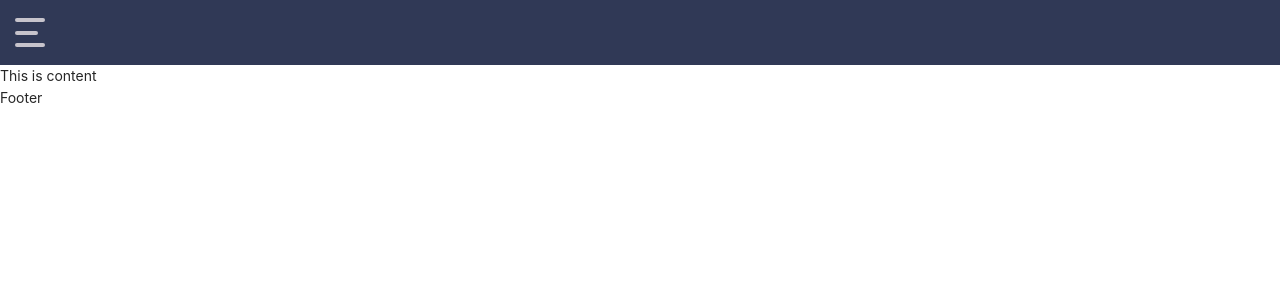
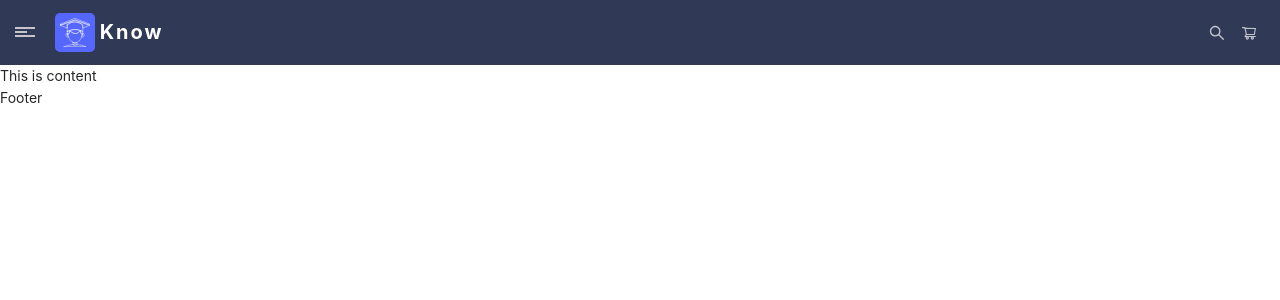
Before and after one commit to zinbac000/react-elearning, a React (Create React App) app: page / in a window 1280 px wide. Shown: the top 300 px of the page. Built offline with nearby package versions, Linux system fonts and the light colour scheme.

Commit message:
implement header, logo, drawer, search and cart icons

```diff
--- a/src/components/MainLayout/Header/DrawerToggler/DrawerToggler.module.scss
+++ b/src/components/MainLayout/Header/DrawerToggler/DrawerToggler.module.scss
@@ -1,19 +1,19 @@
 .DrawerToggler {
   height: 70%;
-  width: 30px;
+  width: 20px;
   display: flex;
   flex-direction: column;
-  justify-content: space-evenly;
+  justify-content: center;
 
   div {
     width: 100%;
-    height: 4px;
-    border-radius: 5px;
+    height: 2px;
+    margin-bottom: 2px;
 
     background-color: #c7c4cc;
 
     &:nth-child(2) {
-      width: 75%;
+      width: 60%;
     }
   }
 }
--- a/src/components/MainLayout/Header/Header.js
+++ b/src/components/MainLayout/Header/Header.js
@@ -1,17 +1,27 @@
 import React, { Component } from 'react';
+import { Drawer, Button, Modal } from 'antd';
+import { SearchOutlined, ShoppingCartOutlined } from '@ant-design/icons';
 
 import classes from './Header.module.scss';
 
 import DrawerToggler from './DrawerToggler/DrawerToggler';
-import { Drawer } from 'antd';
+
+import Logo from '../../UI/Logo/Logo';
+import logo from '../../../assets/img/logo.svg';
 
 export default class Header extends Component {
   state = {
     drawerOpen: false,
+    searchModalOpen: false,
   };
 
   handleShowDrawer = () => this.setState({ drawerOpen: true });
+
   handleCloseDrawer = () => this.setState({ drawerOpen: false });
+
+  handleShowSearchModal = () => this.setState({ searchModalOpen: true });
+
+  handleCloseSearchModal = () => this.setState({ searchModalOpen: false });
 
   render() {
     return (
@@ -28,6 +38,30 @@ export default class Header extends Component {
           <p>Some contents...</p>
           <p>Some contents...</p>
         </Drawer>
+        <div className={classes.Logo}>
+          <Logo logo={logo} />
+        </div>
+        <nav>
+          <Button
+            onClick={this.handleShowSearchModal}
+            type="link"
+            icon={<SearchOutlined className={classes.IconLink} />}
+          />
+          <Modal
+            closable={false}
+            style={{ top: 0, left: 0, right: 0 }}
+            bodyStyle={{ height: '65px' }}
+            visible={this.state.searchModalOpen}
+            onCancel={this.handleCloseSearchModal}
+            footer={null}
+          >
+            Search for anything...
+          </Modal>
+          <Button
+            type="link"
+            icon={<ShoppingCartOutlined className={classes.IconLink} />}
+          />
+        </nav>
       </header>
     );
   }
--- a/src/components/MainLayout/Header/Header.module.scss
+++ b/src/components/MainLayout/Header/Header.module.scss
@@ -8,3 +8,13 @@
   background-color: #303956;
   color: #c1c4cd;
 }
+
+.Logo {
+  height: 60%;
+  margin-right: auto;
+  margin-left: 20px;
+}
+
+.IconLink {
+  color: #c1c4cd;
+}
--- a/src/components/UI/Logo/Logo.js
+++ b/src/components/UI/Logo/Logo.js
@@ -0,0 +1,16 @@
+import React, { Component } from 'react';
+
+import classes from './Logo.module.scss';
+
+export default class Logo extends Component {
+  render() {
+    return (
+      <div className={classes.Logo}>
+        <div>
+          <img src={this.props.logo} alt="logo" />
+        </div>
+        <span>Know</span>
+      </div>
+    );
+  }
+}
--- a/src/components/UI/Logo/Logo.module.scss
+++ b/src/components/UI/Logo/Logo.module.scss
@@ -0,0 +1,31 @@
+.Logo {
+  height: 100%;
+  display: flex;
+  align-items: center;
+  div {
+    height: 100%;
+    margin-right: 5px;
+    padding: 5px;
+    border-radius: 5px;
+
+    background-color: #5567ff;
+  }
+  img {
+    height: 100%;
+    width: auto;
+  }
+
+  span {
+    color: #ffffff;
+
+    font-size: 20px;
+    font-weight: bold;
+    letter-spacing: 2px;
+
+    display: none;
+
+    @media screen and (min-width: 768px) {
+      display: inline;
+    }
+  }
+}
--- a/src/index.scss
+++ b/src/index.scss
@@ -1 +1,2 @@
 @import './shared/scss/base/reset';
+@import './shared/scss/base/antd-custom';
--- /dev/null
+++ b/src/shared/scss/base/_antd-custom.scss
@@ -0,0 +1,3 @@
+.ant-drawer-left .ant-drawer-body {
+  background-color: #303956;
+}
```
Also changed, not shown: src/assets/img/logo.svg (added).
